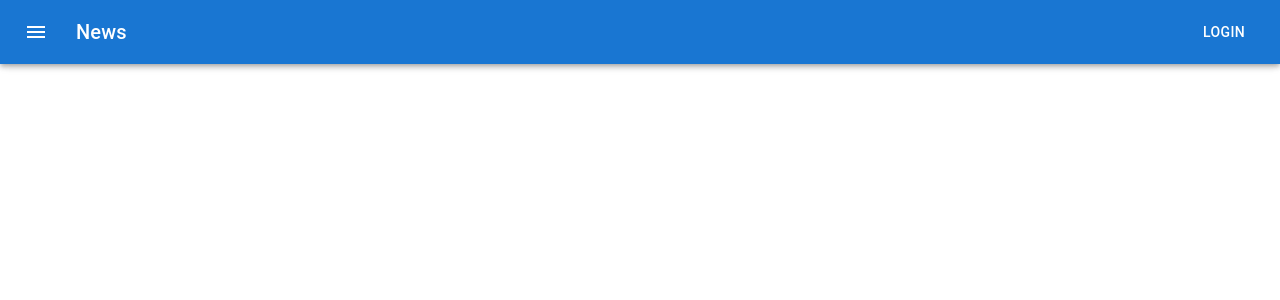
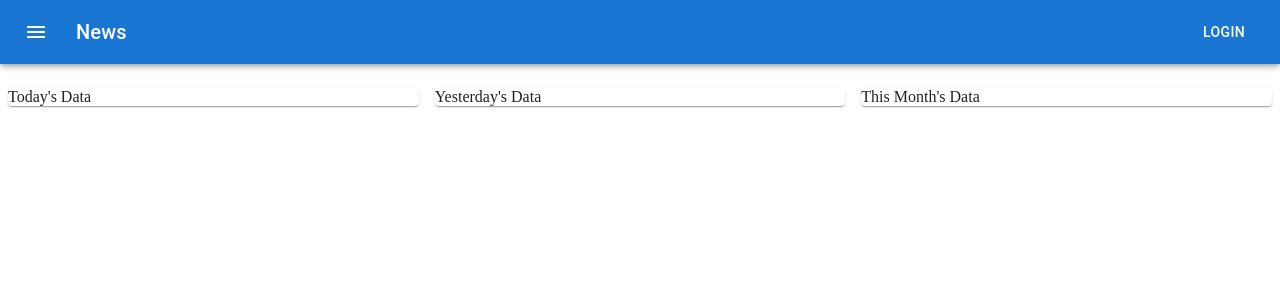
Before and after one commit to Sami6720/wallstreet_sentiments_2.0, a React (Create React App) app: page / in a window 1280 px wide. Shown: the top 300 px of the page. Built offline with nearby package versions, Linux system fonts and the light colour scheme.

Commit message:
feat(components): add DataCard
- setup inital layout of the DataCard components

```diff
--- a/src/App.js
+++ b/src/App.js
@@ -2,17 +2,28 @@ import logo from './logo.svg';
 import './App.css';
 import Grid from '@mui/material/Grid'; // Grid version 1
 import Navbar from './components/Navbar';
+import { Toolbar } from '@mui/material';
+import DataCard from './components/DataCard';
+
 
 function App() {
   return (
-    <div className="App">
-
-      <Navbar></Navbar>
       <Grid container spacing={2}>
-        <Grid item>
+        <Grid item xs={12} md={12} lg={12}>
+          <Navbar></Navbar>
+          <Toolbar></Toolbar>
+          {/* The empty toolbar component makes sure that  */}
+        </Grid>
+        <Grid item xs={12} sm={6} md={6} lg={4}>
+          <DataCard name={"Today's Data"}></DataCard>
+        </Grid>
+        <Grid item xs={12} sm={6} md={6} lg={4}>
+          <DataCard name={"Yesterday's Data"}></DataCard>
+        </Grid>
+        <Grid item xs={12} lg={4}>
+          <DataCard name={"This Month's Data"}></DataCard>
         </Grid>
       </Grid>
-    </div>
   );
 }
 
--- /dev/null
+++ b/src/components/DataCard.js
@@ -0,0 +1,13 @@
+import { Card } from '@mui/material'
+import React from 'react'
+
+
+function DataCard(props) {
+
+    const { name } = props;
+  return (
+    <Card>{name}</Card>
+  )
+}
+
+export default DataCard
```
